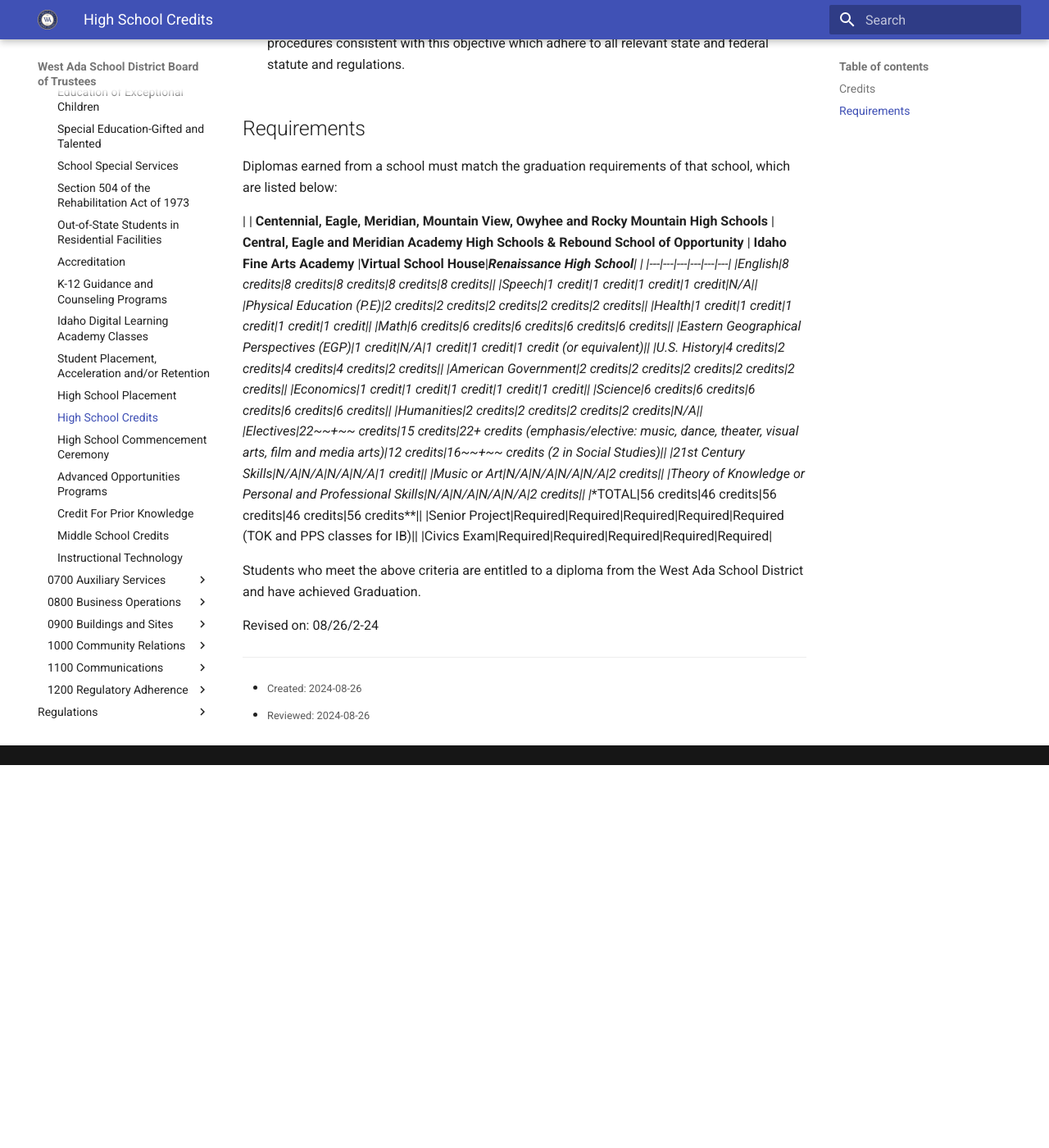
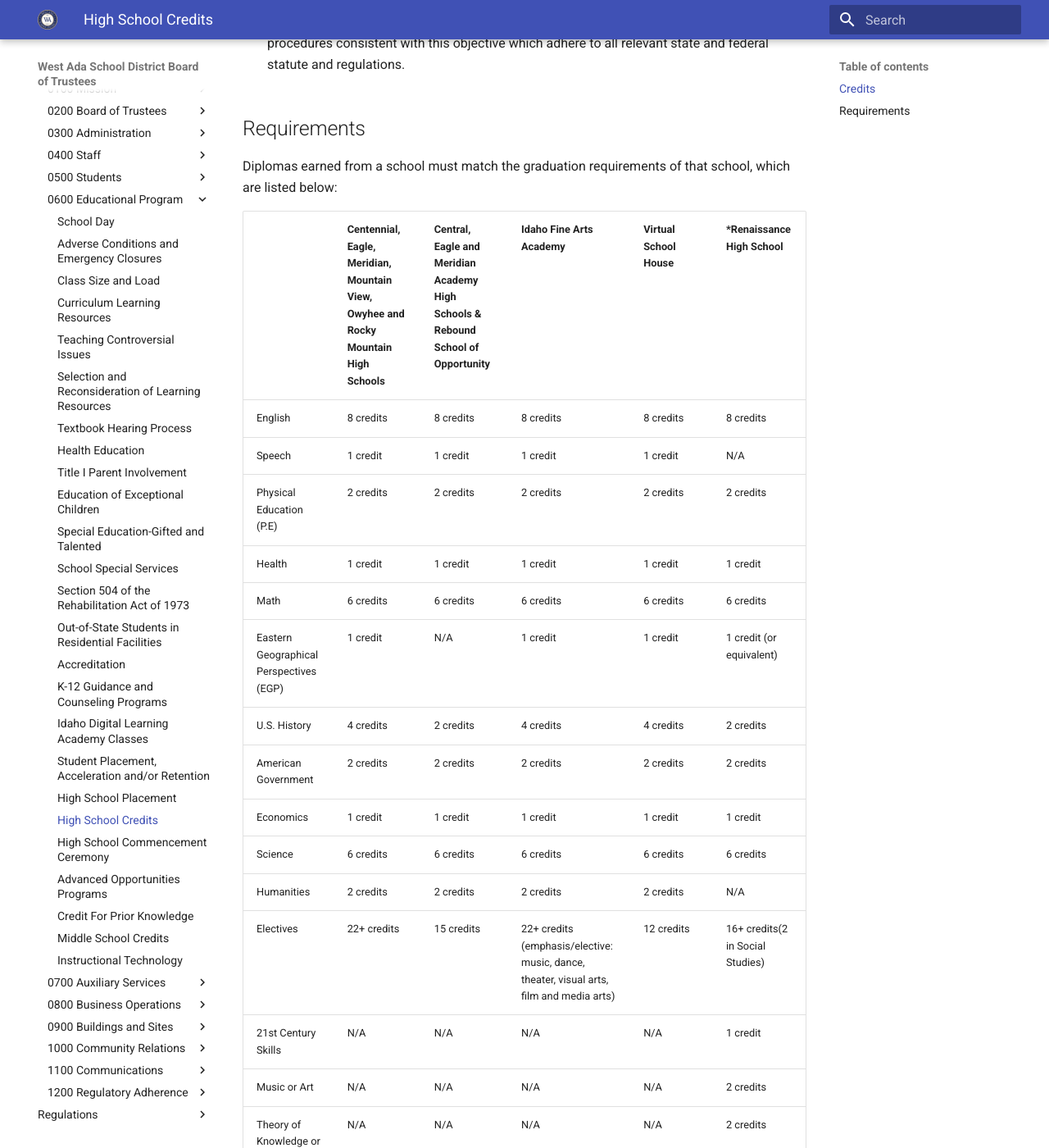
Before and after one commit to westada/section-400-hr-policy-review, an MkDocs documentation site: the page built from docs/policies/0600-Educational-Program/0603_20.md, in a window 1280 px wide and 1400 px high, scrolled down 704 px. Shown: the whole window at 82% size. Built offline with MkDocs 1.6.1 and Material for MkDocs 9.7.7, drawn with Linux system fonts in a browser that asks for light colours; before the commit the page ends 1637 px from its top, so only the background shows below that; some of the changed text lies outside the part shown.

Commit message:
Update 0603_20.md
add table formatting

```diff
--- a/docs/policies/0600-Educational-Program/0603_20.md
+++ b/docs/policies/0600-Educational-Program/0603_20.md
@@ -17,28 +17,26 @@ The Board mandates the following regarding the accumulation of credits toward gr
 ## Requirements
 Diplomas earned from a school must match the graduation requirements of that school, which are listed below:
 
-|   |  **Centennial, Eagle, Meridian, Mountain View, Owyhee and Rocky Mountain High Schools** | **Central, Eagle and Meridian Academy High Schools & Rebound School of Opportunity**  |  **Idaho Fine Arts Academy** |**Virtual School House**|***Renaissance High School**| |
+|   |  **Centennial, Eagle, Meridian, Mountain View, Owyhee and Rocky Mountain High Schools** | **Central, Eagle and Meridian Academy High Schools & Rebound School of Opportunity**  |  **Idaho Fine Arts Academy** |**Virtual School House**|***Renaissance High School**|
 |---|---|---|---|---|---|
-|English|8 credits|8 credits|8 credits|8 credits|8 credits||
-|Speech|1 credit|1 credit|1 credit|1 credit|N/A||
-|Physical Education (P.E)|2 credits|2 credits|2 credits|2 credits|2 credits||
-|Health|1 credit|1 credit|1 credit|1 credit|1 credit||
-|Math|6 credits|6 credits|6 credits|6 credits|6 credits||
-|Eastern Geographical Perspectives (EGP)|1 credit|N/A|1 credit|1 credit|1 credit (or equivalent)||
-|U.S. History|4 credits|2 credits|4 credits|4 credits|2 credits||
-|American Government|2 credits|2 credits|2 credits|2 credits|2 credits||
-|Economics|1 credit|1 credit|1 credit|1 credit|1 credit||
-|Science|6 credits|6 credits|6 credits|6 credits|6 credits||
-|Humanities|2 credits|2 credits|2 credits|2 credits|N/A||
-|Electives|22~~+~~ credits|15 credits|22+ credits (emphasis/elective: music, dance, theater, visual arts, film and media arts)|12 credits|16~~+~~ credits (2 in Social Studies)||
-|21st Century Skills|N/A|N/A|N/A|N/A|1 credit||
-|Music or Art|N/A|N/A|N/A|N/A|2 credits||
-|Theory of Knowledge or Personal and Professional Skills|N/A|N/A|N/A|N/A|2 credits||
-|**TOTAL**|**56 credits**|**46 credits**|**56 credits**|**46 credits**|**56 credits**||
-|Senior Project|Required|Required|Required|Required|Required (TOK and PPS classes for IB)||
+|English|8 credits|8 credits|8 credits|8 credits|8 credits|
+|Speech|1 credit|1 credit|1 credit|1 credit|N/A|
+|Physical Education (P.E)|2 credits|2 credits|2 credits|2 credits|2 credits|
+|Health|1 credit|1 credit|1 credit|1 credit|1 credit|
+|Math|6 credits|6 credits|6 credits|6 credits|6 credits|
+|Eastern Geographical Perspectives (EGP)|1 credit|N/A|1 credit|1 credit|1 credit (or equivalent)|
+|U.S. History|4 credits|2 credits|4 credits|4 credits|2 credits|
+|American Government|2 credits|2 credits|2 credits|2 credits|2 credits|
+|Economics|1 credit|1 credit|1 credit|1 credit|1 credit|
+|Science|6 credits|6 credits|6 credits|6 credits|6 credits|
+|Humanities|2 credits|2 credits|2 credits|2 credits|N/A|
+|Electives|22+ credits|15 credits|22+ credits (emphasis/elective: music, dance, theater, visual arts, film and media arts)|12 credits|16+ credits(2 in Social Studies)|
+|21st Century Skills|N/A|N/A|N/A|N/A|1 credit|
+|Music or Art|N/A|N/A|N/A|N/A|2 credits|
+|Theory of Knowledge or Personal and Professional Skills|N/A|N/A|N/A|N/A|2 credits|
+|**TOTAL**|**56 credits**|**46 credits**|**56 credits**|**46 credits**|**56 credits**|
+|Senior Project|Required|Required|Required|Required|Required (TOK and PPS classes for IB)|
 |Civics Exam|Required|Required|Required|Required|Required|
 
 
 Students who meet the above criteria are entitled to a diploma from the West Ada School District and have achieved Graduation.
-
-Revised on: 08/26/2-24
```
